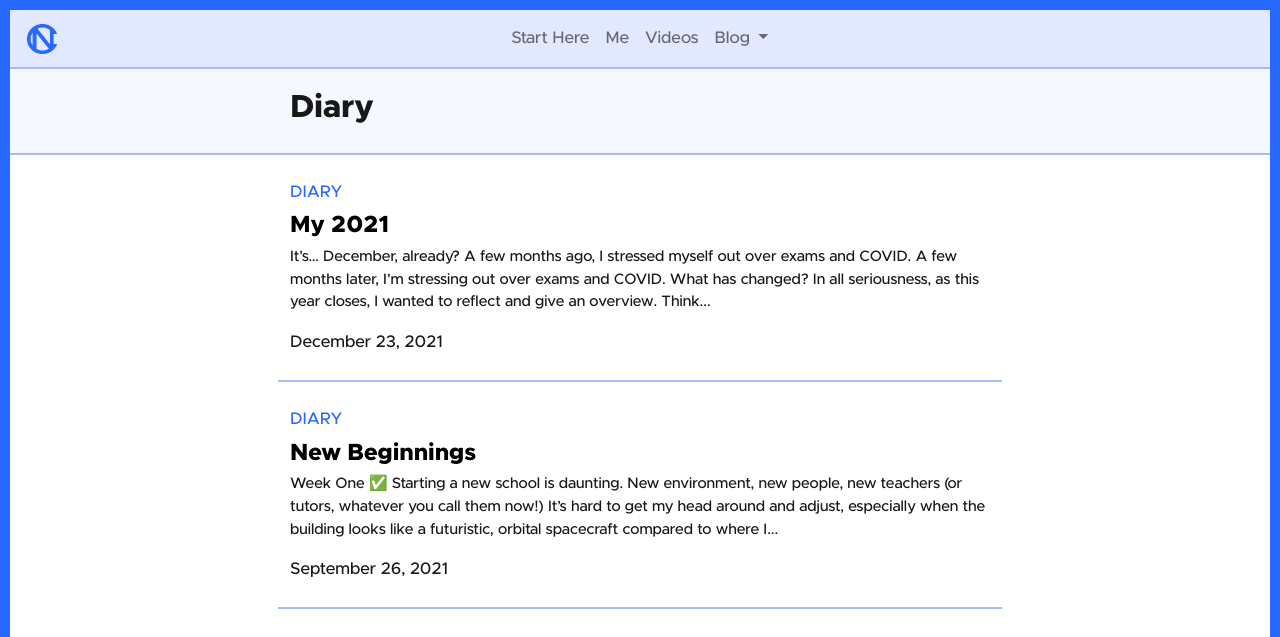
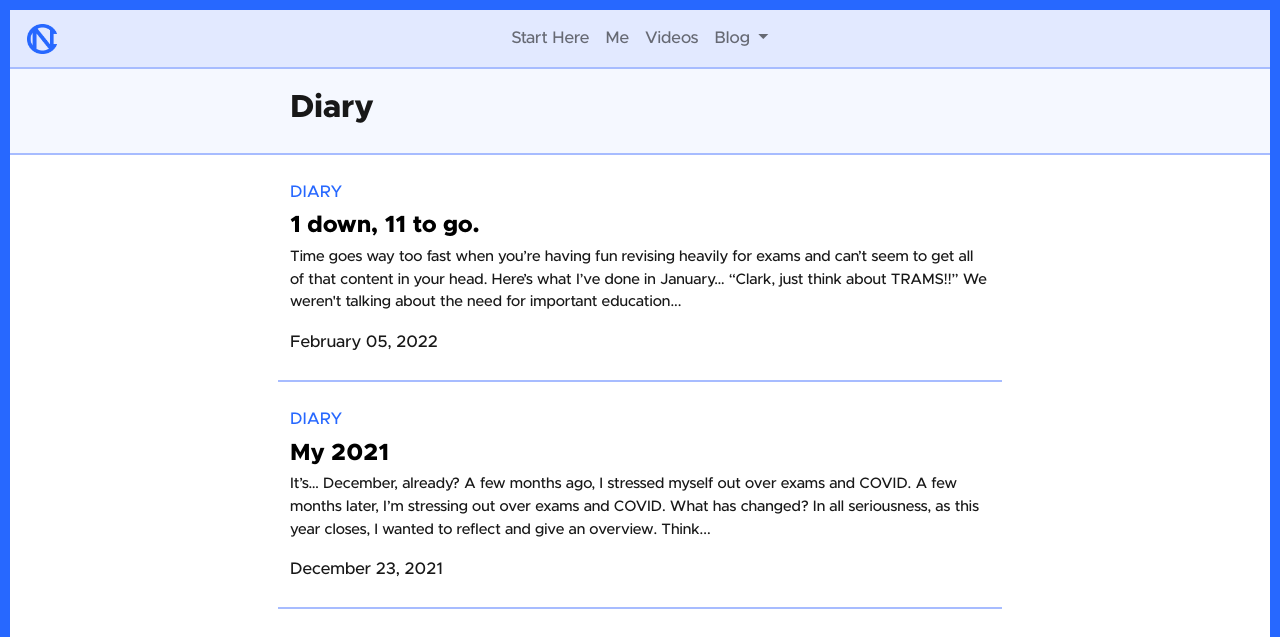
Before and after one commit to ClarkNarvas/ClarkNarvas.com, a Jekyll site: the page built from tags/diary.md, in a window 1280 px wide. Shown: the top 637 px of the page. Built offline with Jekyll 4.4.1, drawn with Linux system fonts in a browser that asks for light colours; comment, search, counter and statistics services are not loaded; part of the change alters nothing that is shown; some of the changed text lies outside the part shown.

Commit message:
1 down, 11 to go.

```diff
--- a/_includes/footer.html
+++ b/_includes/footer.html
@@ -5,8 +5,9 @@
   <p style="margin-top: 15px;">Made with 💙 by Clark</p>
 
   <p style="font-size: 70%">Growth is painful, change is painful. But nothing is as painful as staying stuck somewhere where you don't belong. <br><b>~ N.R. Narayana Murthy</b></p>
+  <p style="font-size: 70%"><b>2022 is about me going <a href="https://clarknarvas.com/2021">Forward. ➡️</a></b></p>
 
-  <p style="font-size: 70%">(C) Clark Narvas 2021</p>
+  <p style="font-size: 70%">(C) Clark Narvas 2022</p>
   <br>
   </div>
 
--- /dev/null
+++ b/_posts/2021-12-23-january.md
@@ -0,0 +1,65 @@
+---
+layout: clarkpost
+title:  "1 down, 11 to go."
+date:   2022-02-05 00:00:00 +0000
+featured-image: /assets/blogposts/january/cover.jpeg
+thumbnail-alt: Image shows a rosy coloured sky
+tags: Diary
+description: As this year closes, I wanted to reflect and give an overview. Think of this like a Spotify Unwrapped 😉
+permalink: /2021
+---
+Time goes way too fast when you’re ~~having fun~~ revising heavily for exams and can’t seem to get all of that content in your head.
+
+Here’s what I’ve done in January…
+
+{% include components/line.html %}
+
+### "Clark, just think about TRAMS!!"
+
+{% include components/imagedownscale.html url="/assets/blogposts/january/trams.png" alt="Clark Narvas standing with Lewis Dagnall, Abdullah Okud and Nabeela Mowlana" description="We weren't talking about the need for important education here, we were actually talking about our favourite Simpsons episodes."%}
+
+
+One highlight of my month was joining the digital team at [Lewis Dagnall’s](https://lewisdagnall.org.uk) campaign to become South Yorkshire’s next mayor. *It was quite a ride…*
+
+Our current Labour South Yorkshire mayor, [Dan Jarvis](https://www.danjarvis.org/), announced his intention to resign at the end of his first term. This was a signal for political parties to start mobilising mayoral candidates for May 2022. In the Labour Party, this is done with the help of internal democracy through ‘selection processes’ where members of the party vote for someone to be the party's candidate.
+
+I started getting involved with the campaign around the end of 2021. I was initially torn between [Lewis and his main competitor](https://labourlist.org/2021/11/full-list-candidates-in-labours-south-yorkshire-mayoral-selection-race/) (and honestly, all of the candidates were great!), but I believed that we needed bold and urgent action on issues such as transport and the climate crisis. [Lewis’ plan](https://web.archive.org/web/20220128134258/https://www.lewisdagnall.org.uk/manifesto) would have solved these with eventual public ownership and integration of our transport system, and a Green New Deal for South Yorkshire.
+
+I got to work creating social media posts, campaign videos [(also starred in one!)](https://youtu.be/CUvXduo28Nc) and internal communications for volunteers. [I also live-streamed a rally for the campaign](https://www.facebook.com/lewis.dagnall/videos/3092233177728636), it had a lot of great speeches from really prominent Labour politicians (I officially now have bragging rights to my political friends, I was on a call with Rebecca Long-Bailey and John McDonnell!!)
+
+Our campaign did not win, but I felt like we fought a great campaign that influenced the Labour Party and South Yorkshire’s next steps towards a better future.
+
+
+
+
+### Education struggles (but we keep going!!)
+
+{% include components/image.html url="/assets/blogposts/january/ipad.png" alt="iPad Air"%}
+
+The first year A-Level mock exams are fast approaching. I’m feeling lukewarm about them. I take a mixture of Computer Science, Media Studies and Politics (yes, a very diverse combination of subjects!)
+
+**😀 The Good**
+* I’m on a 70+ day Flipd streak (which means I’ve studied every day for the last 70 days)
+* I’ve created a consistent study habit
+* It’s only Year One
+
+**😟 The Bad**
+* I’ve noticed that I can only focus well for 2 hours with breaks, and then after 2 hours, I seem to drift away.
+* I’m currently contemplating my decision to take essay-based subjects. In Politics, I spent 1 hour writing an essay that was supposed to be finished in 45 minutes. I need to cut this down by 15 minutes. I wonder if I go into too much detail?
+
+
+### “One sister’s trash is one brother’s treasure.”
+
+I’m in quite a privileged position to have a lot of tech bits and bobs passed onto me whenever someone scrolls through the Apple website and decides they’re bored of their current device, so they buy a new gadget that does the same thing, but hey, “it has a bigger screen!” (sorry, it is my duty to expose you.)
+
+Last month, a whole Apple Watch was one of those bits and bobs that was handed down to me, and with it, I’m able to hop onto my sisters’ Apple Fitness+ subscription. Before then, a good 10 minutes of my workout would be me on the sofa searching for home workouts on YouTube. Now, that 10 minutes is a HIIT workout with Jamie Ray.
+
+Apple Fitness+ has solidified my workout routine as it’s quick and easy to get started, minimal faffing around included.
+
+{% include components/line.html %}
+
+It’s the start of February now. This month is going so slow…
+
+I said in September that in no time, I’d be swarmed with work, stressed and looking like that guy from Ancient Aliens. Perhaps I shouldn’t have jinxed it? 😂
+
+{% include components/imagedownscale.html url="/assets/blogposts/january/letmebe.png" alt="Clark with a red hoodie and a mask on" description="let me be"%}
```
Also changed, not shown: assets/blogposts/january/Screenshot 2022-02-05 at 10.58.24.png (added), assets/blogposts/january/cover.jpeg (added), assets/blogposts/january/cover.png (added), assets/blogposts/january/ipad.png (added), assets/blogposts/january/letmebe.png (added), assets/blogposts/january/trams.png (added).
